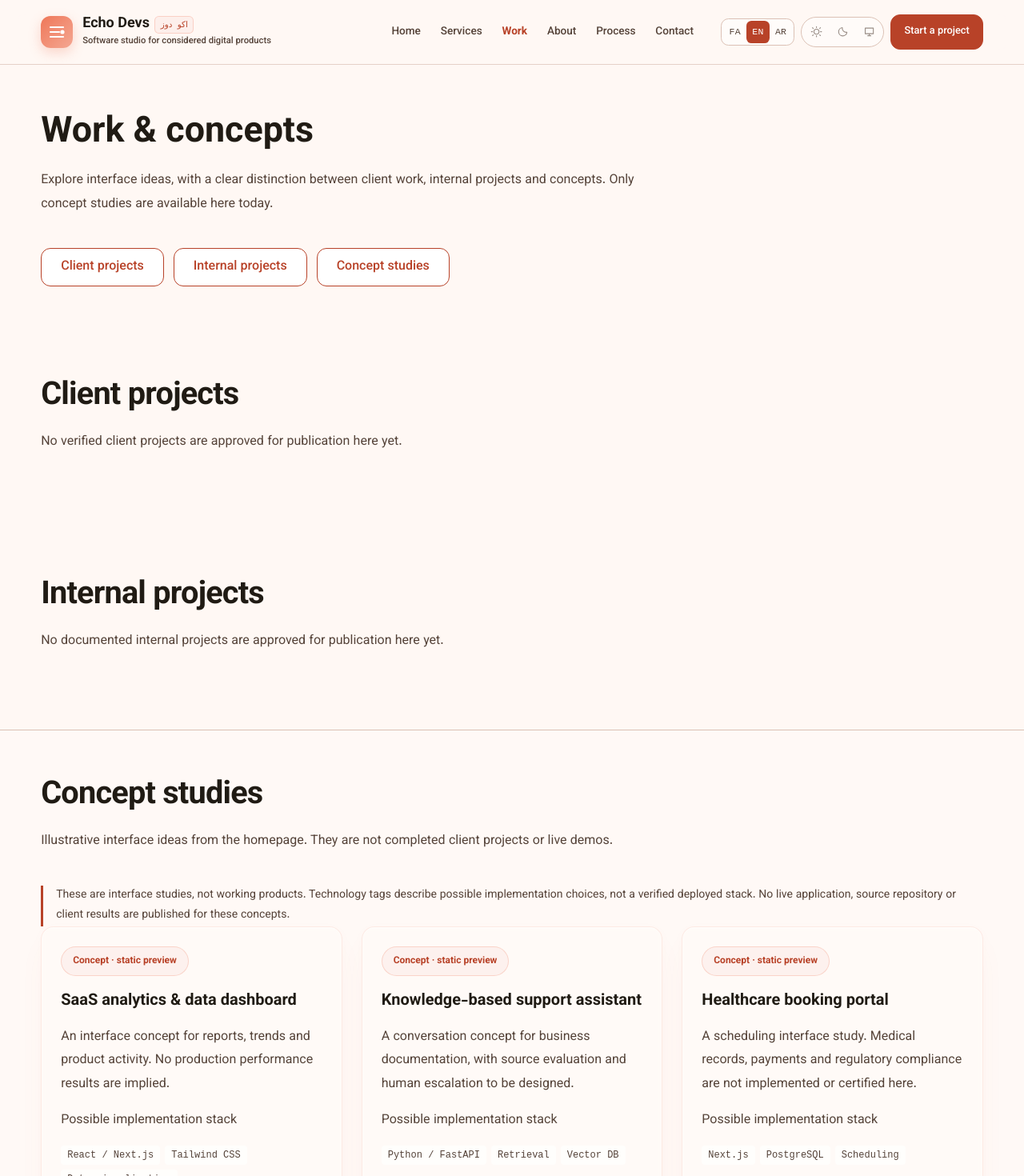
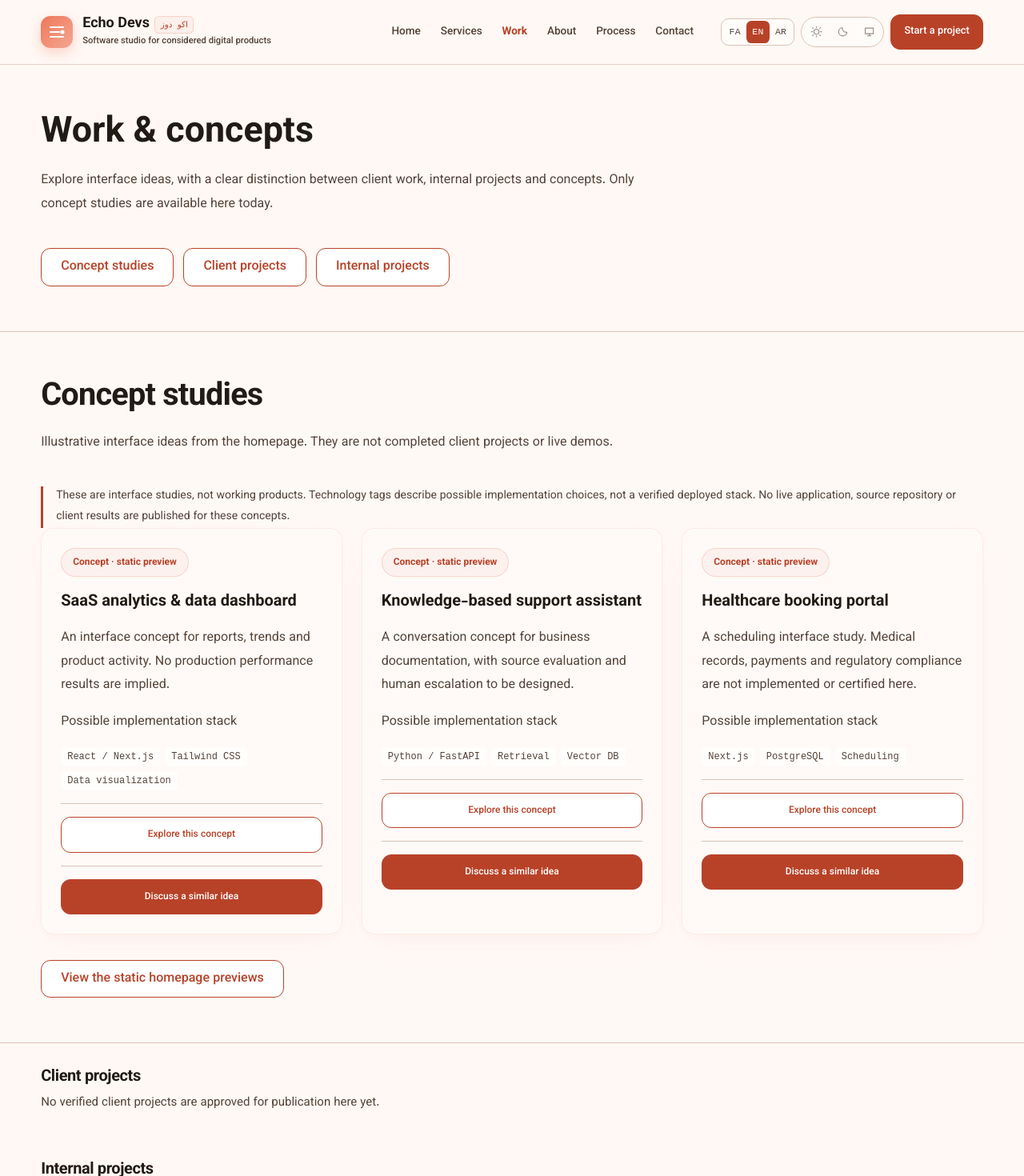
Before and after one commit to echodevs-team/website, a Next.js app: page /en/work in a window 1280 px wide. Shown: the top 1470 px of the page at 80% size. Built offline with nearby package versions, Linux system fonts and the light colour scheme.

Commit message:
fix(ECHO-VF01): improve work-page content hierarchy

```diff
--- a/src/components/marketing/work-page.tsx
+++ b/src/components/marketing/work-page.tsx
@@ -1,4 +1,4 @@
-import { getWorkItems, workContent, workKinds } from "../../content/work";
+import { getWorkItems, workContent, workDisplayOrder } from "../../content/work";
 import { workDetailContent } from "../../content/work-details";
 import { localePath, type Locale } from "../../i18n/config";
 import { Container } from "../layout/container";
@@ -15,17 +15,18 @@ export function WorkPage({ locale }: { locale: Locale }) {
         <Container>
           <div className="home-heading work-intro"><SectionHeading id="work-title" level={1} description={t.description}>{t.title}</SectionHeading></div>
           <nav className="work-jump-links" aria-label={t.navigation}>
-            {workKinds.map((kind) => <Link key={kind} href={`#${kind}`} appearance="secondary">{t.groups[kind].title}</Link>)}
+            {workDisplayOrder.map((kind) => <Link key={kind} href={`#${kind}`} appearance="secondary">{t.groups[kind].title}</Link>)}
           </nav>
         </Container>
       </section>
-      {workKinds.map((kind) => {
+      {workDisplayOrder.map((kind) => {
         const group = t.groups[kind];
         const records = items.filter((item) => item.kind === kind);
-        return <section key={kind} id={kind} className={`home-section${kind === "concept" ? " home-band" : ""}`} aria-labelledby={`${kind}-title`}>
+        const populated = records.length > 0;
+        return <section key={kind} id={kind} className={`home-section${populated ? (kind === "concept" ? " home-band" : "") : " work-empty"}`} aria-labelledby={`${kind}-title`}>
           <Container>
-            <div className="home-heading"><SectionHeading id={`${kind}-title`} description={group.description}>{group.title}</SectionHeading></div>
-            {records.length > 0 && <>
+            <div className={populated ? "home-heading" : "home-heading work-empty-heading"}><SectionHeading id={`${kind}-title`} description={group.description}>{group.title}</SectionHeading></div>
+            {populated && <>
               <p className="inquiry-notice">{t.stackNote}</p>
               <ul className="home-grid three-columns work-list">{records.map((item) => <li key={item.id}>
                 <article className="home-glass work-card" aria-labelledby={`work-${item.id}`} data-work-kind={item.kind}>
--- a/src/content/work.ts
+++ b/src/content/work.ts
@@ -2,6 +2,9 @@ import { homeContent, type Concept } from "./home";
 import type { Locale } from "../i18n/config";
 
 export const workKinds = ["client", "internal", "concept"] as const;
+// Public presentation order: the available concept studies lead, and categories
+// without approved records keep a compact honest empty state below them.
+export const workDisplayOrder = ["concept", "client", "internal"] as const;
 type WorkCopy = {
   title: string; description: string; navigation: string; preview: string;
   proposedStack: string; stackNote: string; cta: string;
--- a/src/styles/work.css
+++ b/src/styles/work.css
@@ -8,6 +8,12 @@
 .work-card h3 { font-size: 1.25rem; }
 .work-card .home-badge { align-self: start; }
 .work-preview-link { margin-block-start: 2rem; }
+/* Categories with no approved records stay honest but compact: they must not
+   push the available concept studies below the first viewport. */
+.work-empty { padding-block: 1.75rem; }
+.work-empty-heading { margin-block-end: 0; max-inline-size: 52rem; }
+.work-empty-heading .ui-section-heading h2 { font-size: 1.25rem; line-height: 1.4; }
+.work-empty-heading .ui-section-heading p { margin-block-start: .375rem; font-size: .9375rem; line-height: 1.7; }
 .work-detail-intro { margin-block-start: 2rem; }
 .work-detail-intro .home-badge { margin-block-end: 1rem; }
 .work-workflow { list-style-type: decimal; padding-inline-start: 1.5rem; }
```
Also changed, not shown: 1 other file (tests, documents, lock files or other folders).
